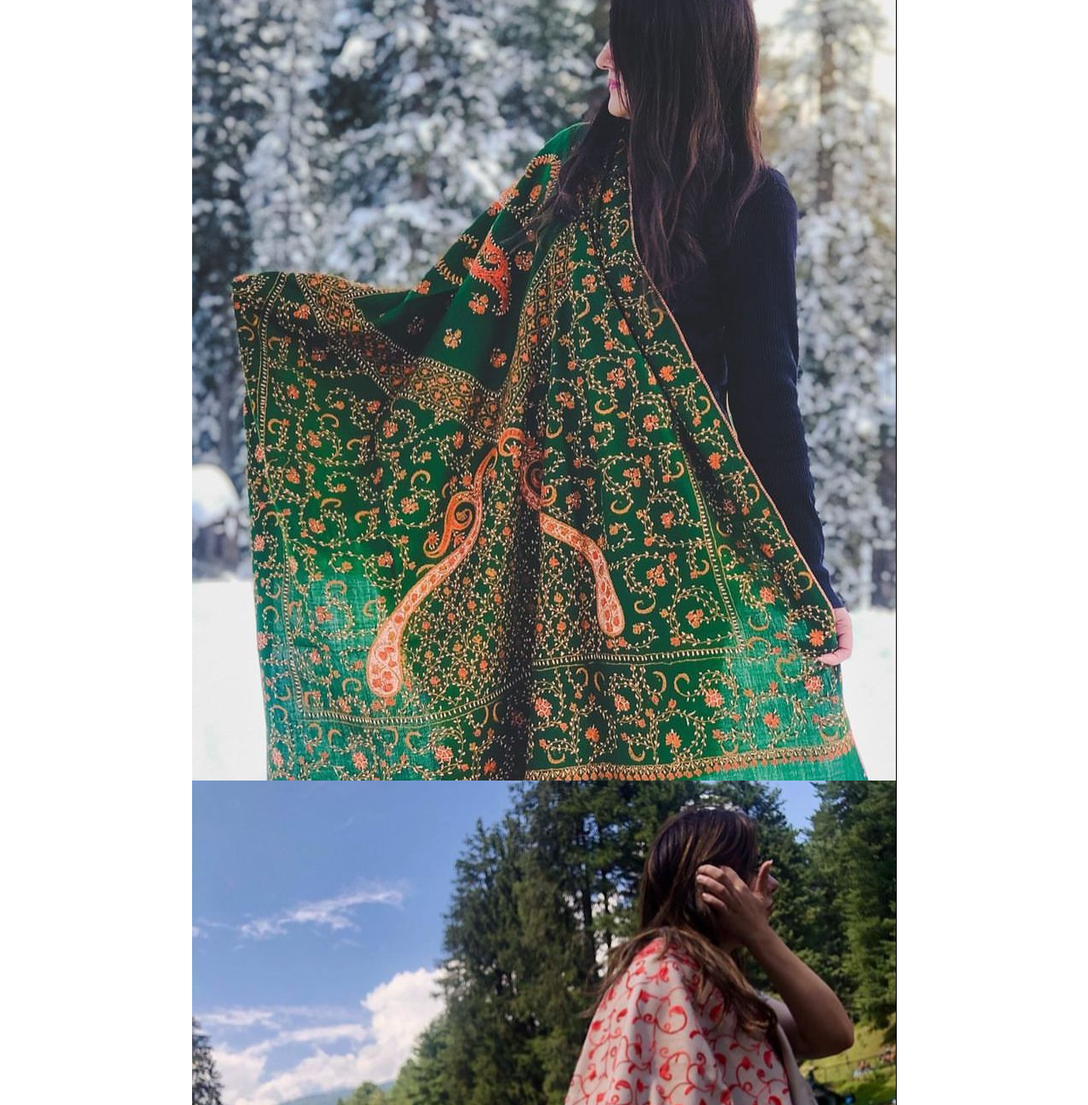
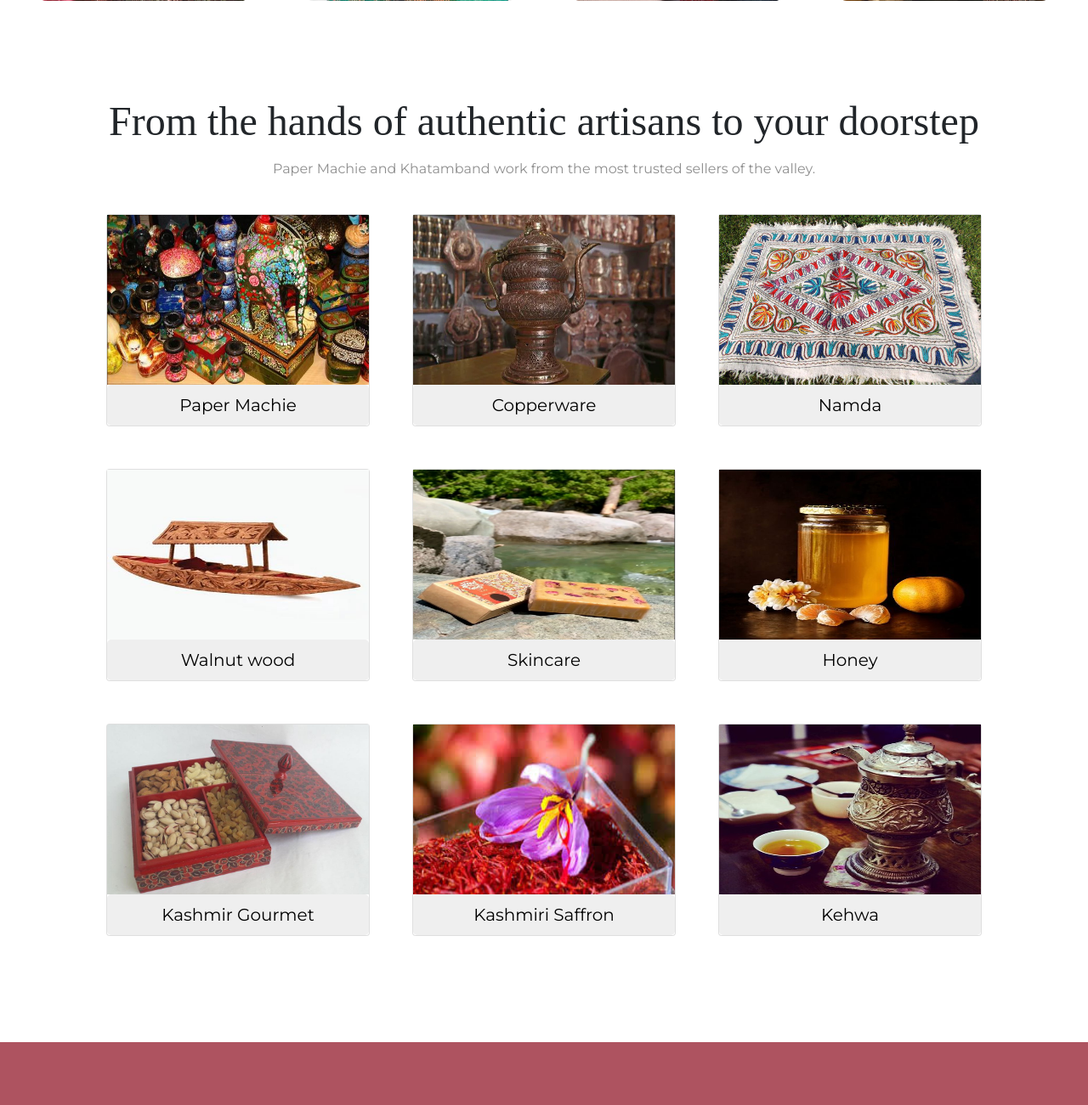
Before and after one commit to harshit21-02/ApnaPAN, a Django app: template templates/kashmir.html in a window 1280 px wide. Shown: the part 3008-4309 px from the top of the page at 85% size. Run offline with Django 4.2, Linux system fonts and the light colour scheme; the template is opened without the code that fills it, so the values that code supplies are empty; parts of the project's set-up code (start-up, migrations or seed data) failed here and were passed over; some libraries are stand-ins or nearby versions.

Commit message:
kashmir page done

```diff
--- a/templates/kashmir.html
+++ b/templates/kashmir.html
@@ -10,7 +10,7 @@
   <!-- CSS Stylesheets -->
   <!-- integarting bootstrap into css by cdn link -->
   <link rel="stylesheet" href="https://cdn.jsdelivr.net/npm/bootstrap@4.0.0/dist/css/bootstrap.min.css" integrity="sha384-Gn5384xqQ1aoWXA+058RXPxPg6fy4IWvTNh0E263XmFcJlSAwiGgFAW/dAiS6JXm" crossorigin="anonymous">
-  <link rel="stylesheet" href="./../static\css\styleskashmir.css">
+  <link rel="stylesheet" href="css/styles.css">
 
   <!-- fontawesome -->
   <script src="https://kit.fontawesome.com/b70f3ea85a.js" crossorigin="anonymous"></script>
@@ -26,14 +26,12 @@
 
 <body>
 
-{% load static %}
-
   <section class="colored-section" id="title">
 
     <div class="container-fluid top">
       <!-- Nav Bar (from BootStrap documentation) -->
       <nav class="navbar navbar-expand-lg navbar-dark">
-        <a class="navbar-brand" href="">TeamGroot</a>
+        <a class="navbar-brand" href="">ApnaPAN</a>
         <button class="navbar-toggler" type="button" data-bs-toggle="collapse" data-bs-target="#navbarTogglerDemo02" aria-controls="navbarTogglerDemo02" aria-expanded="false" aria-label="Toggle navigation">
           <span class="navbar-toggler-icon"></span>
         </button>
@@ -57,6 +55,9 @@
             </li>
 
         </nav>
+
+
+
 
       <!-- Title -->
       <div class="row">
@@ -100,6 +101,7 @@
     </div>
   </section>
 
+
   <section>
 
 
@@ -121,6 +123,8 @@
 
   </section>
   <br><br> <br><br>
+
+
 
  <section class="pashmina">
   <div class="pashmina">
@@ -147,6 +151,7 @@
    </div>
  </section>
 
+  <!-- Pricing -->
 
   <section class="white-section" id="pricing">
 
@@ -156,18 +161,52 @@
 
        <div class="artwork-container">
          <div class="card artwork">
-          <img src="./../static/images/kashmiri1.JPEG" style="height: 200px;">
+          <img src="images/kashmiri1.JPEG" style="height: 200px;">
             <button class="btn btn-lg btn-block btn-outline" type="button"> Paper Machie</button>
          </div>
 
          <div class="card artwork">
-          <img src="./../static/images/kashmiri2.jpg" style="height: 200px;">
+          <img src="images/kashmiri2.jpg" style="height: 200px;">
             <button class="btn btn-lg btn-block btn-outline" type="button"> Copperware </button>
          </div>
 
          <div class="card artwork">
-          <img src="./../static/images/kashmiri3.jpg" style="height: 200px;">
+          <img src="images/kashmiri3.jpg" style="height: 200px;">
             <button class="btn btn-lg btn-block btn-outline" type="button"> Namda</button>
+         </div>
+        </div>
+
+        <div class="artwork-container">
+         <div class="card artwork">
+          <img src="images/walnut-wood.jpeg" style="height: 200px;">
+            <button class="btn btn-lg btn-block btn-outline" type="button"> Walnut wood</button>
+         </div>
+
+        <div class="card artwork">
+          <img src="images/skincare.jpeg" style="height: 200px;">
+            <button class="btn btn-lg btn-block btn-outline" type="button"> Skincare</button>
+        </div>
+
+        <div class="card artwork">
+          <img src="images/honey.jpeg" style="height: 200px;">
+            <button class="btn btn-lg btn-block btn-outline" type="button"> Honey</button>
+        </div>
+      </div>
+
+      <div class="artwork-container">
+        <div class="card artwork">
+         <img src="images/gourmet.jpeg" style="height: 200px;">
+           <button class="btn btn-lg btn-block btn-outline" type="button">Kashmir Gourmet</button>
+        </div>
+
+       <div class="card artwork">
+         <img src="images/saffron.jpeg" style="height: 200px;">
+           <button class="btn btn-lg btn-block btn-outline" type="button"> Kashmiri Saffron</button>
+       </div>
+
+       <div class="card artwork">
+         <img src="images/Kehwa.jpeg" style="height: 200px;">
+           <button class="btn btn-lg btn-block btn-outline" type="button"> Kehwa</button>
        </div>
      </div>
 
```
Lines whose indentation alone changed are shown as unchanged.
